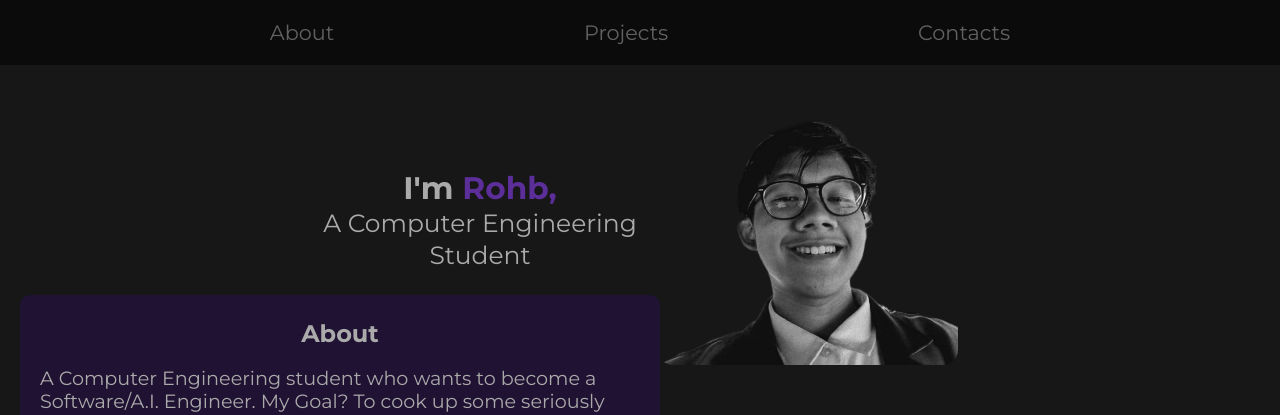
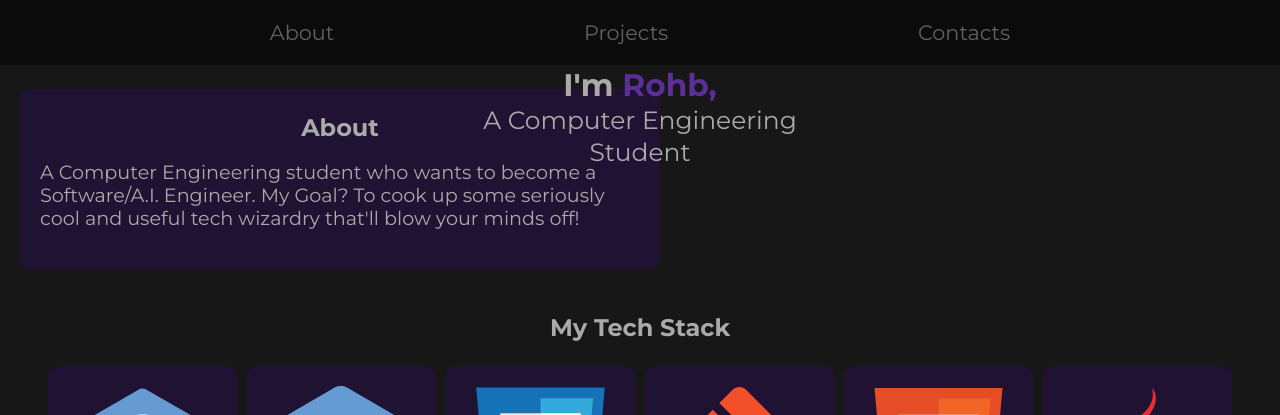
Before and after one commit to rohb22/rohb22.github.io, a React (Vite) app: page / in a window 1280 px wide. Shown: the top 415 px of the page. Built offline with nearby package versions, Linux system fonts and the light colour scheme.

Commit message:
will be fixing styling

```diff
--- a/src/components/Profile.jsx
+++ b/src/components/Profile.jsx
@@ -1,11 +1,9 @@
 import React from "react";
-import Photo from "../assets/profile.png";
 
 
 export default function Profile() {
     return (
         <div id="profile-container">
-            <img src={Photo} id="profilephoto"/>
             <div id="profile-content">
                 <h3>I'm <span id="profilename">Rohb,</span></h3>
                 <p>A Computer Engineering</p>
```
Also changed, not shown: src/assets/profile.png (deleted), 19 other files (tests, documents, lock files or other folders).
